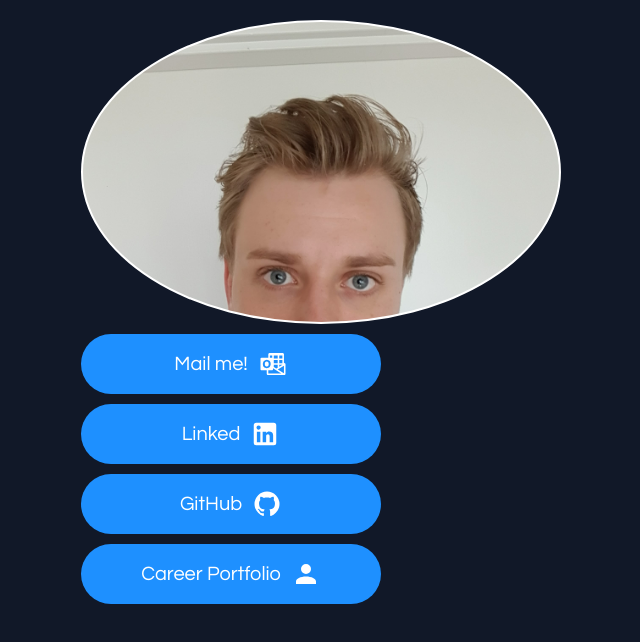
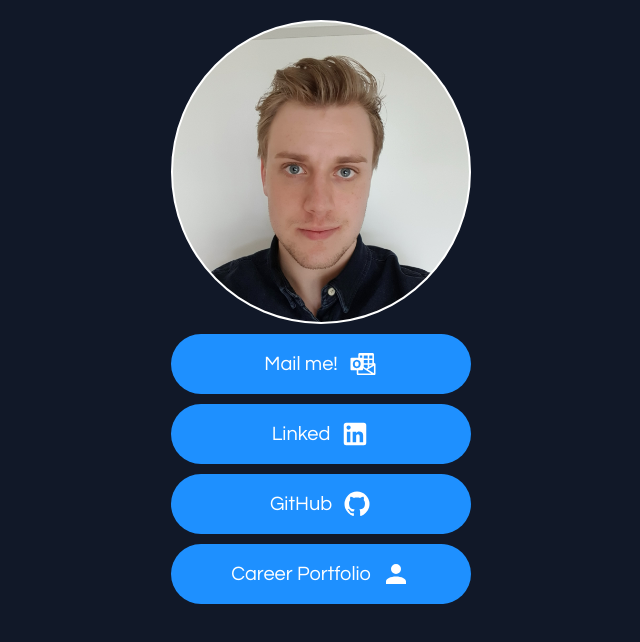
Before and after one commit to JoelvanHerwaarden/Connect, a plain HTML site: page index.html in a window 1280 px wide. Shown: the whole page, without its empty margins (319-959 px from the left). Drawn offline with Linux system fonts and the light colour scheme.

Commit message:
Update styles.css

```diff
--- a/styles.css
+++ b/styles.css
@@ -9,7 +9,7 @@ html, body {
 }
 
 .container{
-    padding: 50vh;
+    padding: 50%;
     padding-top: 20px;
     display: grid;
     row-gap: 10px;
```
